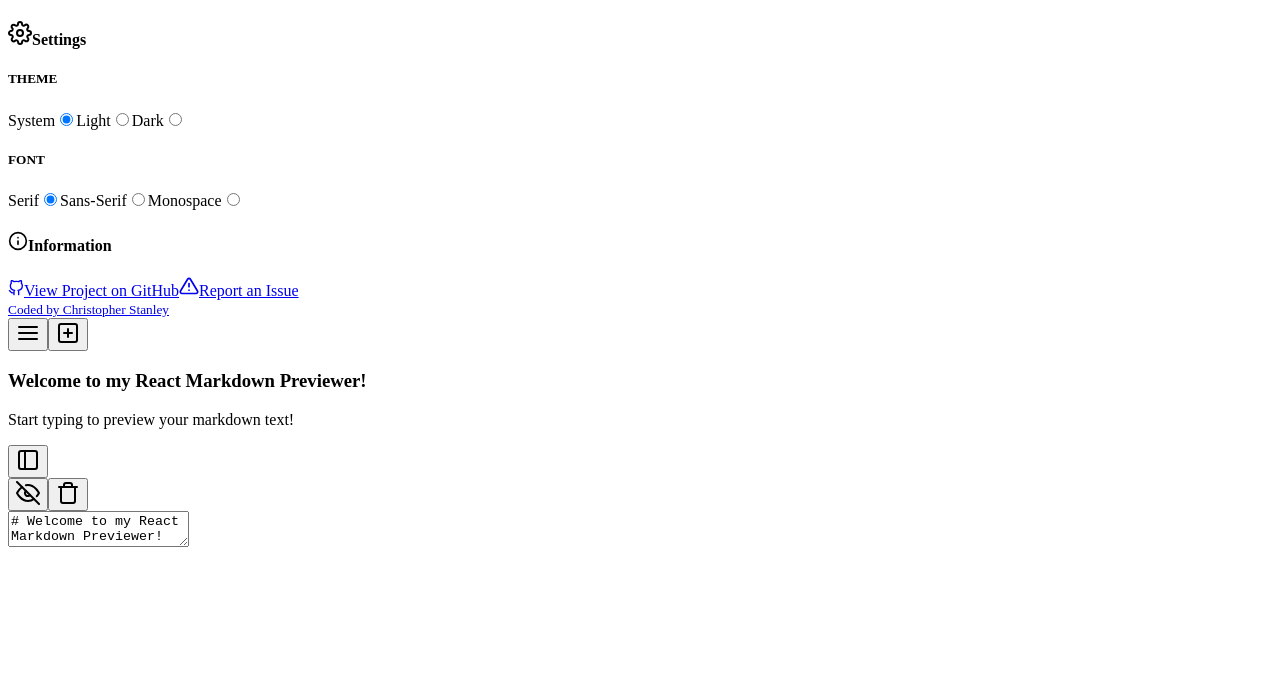
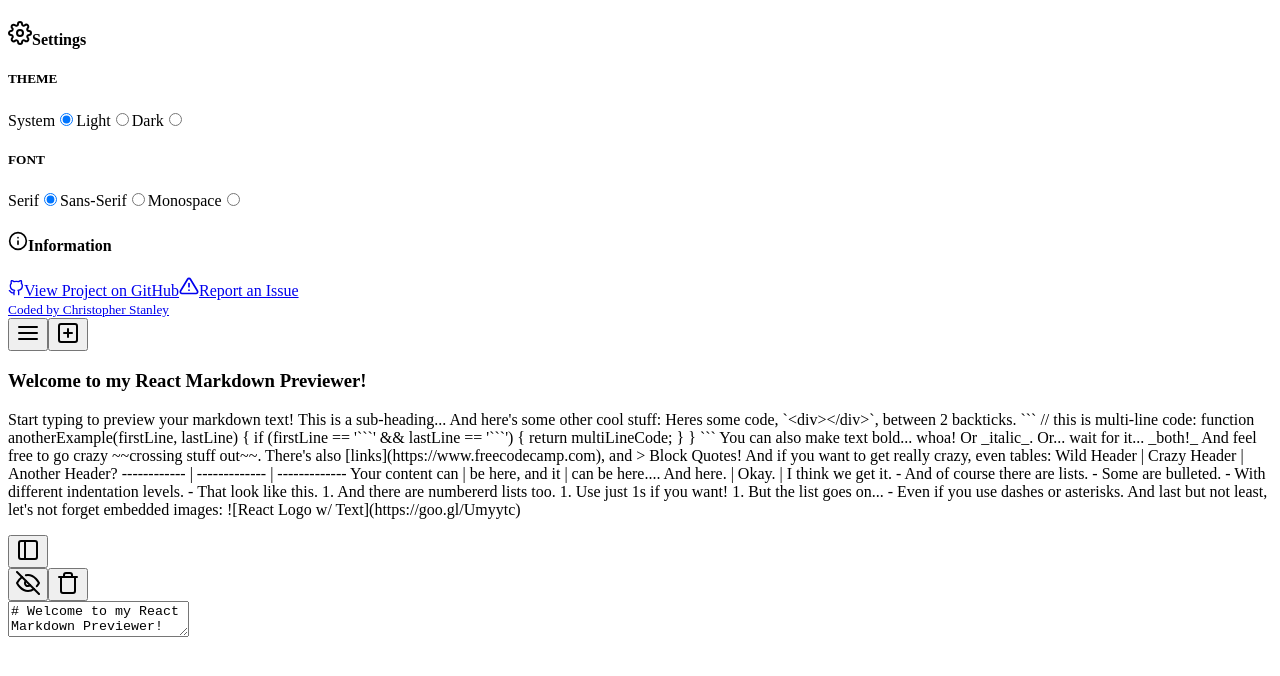
Before and after one commit to CBStanley12/easynote, a React (Create React App) app: page / in a window 1280 px wide. Shown: the top 676 px of the page. Built offline with nearby package versions, Linux system fonts and the light colour scheme.

Commit message:
move note title and preview to render in sidebar

```diff
--- a/src/components/App.js
+++ b/src/components/App.js
@@ -13,13 +13,9 @@
       notes: [
         {
           id: 0,
-          title: "Welcome to my React Markdown Previewer!",
-          preview: "Start typing to preview your markdown text!",
-          text: placeholder,
+          text: placeholder
         }
       ],
-      activeNote: 0,
-      nextID: 1,
       isPreviewDisplayed: false,
       isMenuDisplayed: false,
       settings: {
@@ -72,15 +68,10 @@
   handleNoteEdit(e) {
     let notesCopy = this.state.notes;
     let index = this.state.activeNote;
-    const regex = /#{1,}|\*{1,}/gm;
 
     let newText = e.target.value;
-    let newTitle = e.target.value.split('\n', 1)[0].replace(regex, '');
-    let newPreview = e.target.value.substring((newTitle.length + 1)).replace(regex, '');
 
     notesCopy[index].text = newText;
-    notesCopy[index].title = e.target.value ? newTitle : "New Note...";
-    notesCopy[index].preview = newPreview;
 
     // Move recently edited note to the top
     notesCopy.splice(0, 0, notesCopy.splice(index, 1)[0]);
@@ -241,7 +232,7 @@
     });
 
     let content;
-    let textContent = (notes.length > 0) ? notes[activeNote].text : "";
+    let textContent = (notes.length > 0) ? notes[0].text : "";
 
     if (isPreviewDisplayed) {
       content = <Preview textContent={textContent} />;
--- a/src/components/Sidebar.js
+++ b/src/components/Sidebar.js
@@ -1,11 +1,11 @@
-import React from 'react';
+import React, { useState, useEffect } from 'react';
 
-const Sidebar = ({ notes, toggleMenu, activeNote, selectNote, newNote }) => {
+const Sidebar = ({ notes, toggleMenu, selectNote, newNote }) => {
     let notesContent;
 
     if (notes.length > 0) {
-        notesContent = notes.map((note, index) => {
-            return <Note key={note.id} id={note.id} title={note.title} preview={note.preview} active={index === activeNote ? true : false} click={selectNote} />
+        notesContent = notes.map(note => {
+            return <Note key={note.id} id={note.id} text={note.text} active={note.active} click={selectNote} />
         });
     } else {
         notesContent = <h3 className="sidebar_notes--empty">No Notes</h3>;
@@ -28,7 +28,23 @@
     )
 }
 
-const Note = ({ id, title, preview, active, click }) => {
+const Note = ({ id, text, active, click }) => {
+    const REGEX = /#{1,}|\*{1,}/gm;
+
+    const [title, setTitle] = useState("");
+    useEffect(() => {
+        let newTitle = text.split('\n', 1)[0].replace(REGEX, '');
+
+        return setTitle(newTitle);
+    });
+
+    const [preview, setPreview] = useState("");
+    useEffect(() => {
+        let newPreview = text.substring((title.length + 1)).replace(REGEX, '');
+
+        return setPreview(newPreview);
+    });
+
     return (
         <div id={id} className="note" data-state={active ? "is-active" : ""} onClick={click}>
             <h3 className="note_title">{title}</h3>
```
